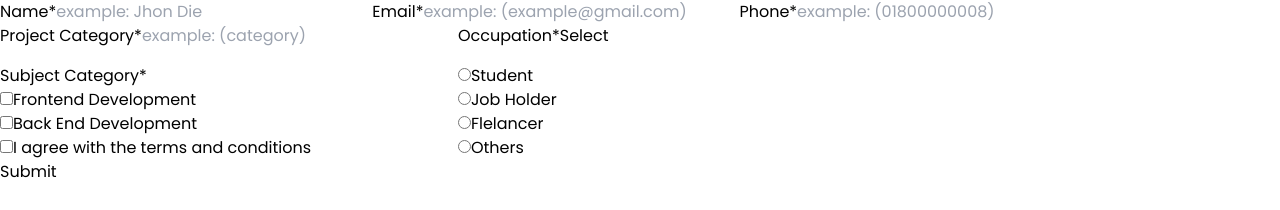
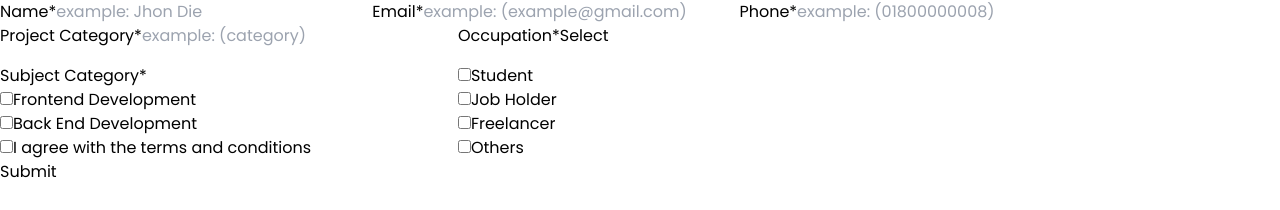
Before and after one commit to kaykobadyiasin/campaign-landing-page, a React (Vite) app: page / in a window 1280 px wide. Shown: the part 286-496 px from the top of the page. Built offline with nearby package versions, Linux system fonts and the light colour scheme; some icons are missing.

Commit message:
Occupation change checkbox

```diff
--- a/src/components/Form.jsx
+++ b/src/components/Form.jsx
@@ -29,33 +29,29 @@ const Form = ({ disabled }) => {
                                 <button disabled={disabled} className="dropbtn border px-3 py-2 h-12 border-slate-300 rounded-md text-lg shadow-sm flex items-center gap-2 w-full" type="button">Select <Icon icon="mingcute:down-fill" /></button>
 
                                 <div className="hidden z-10 shadow-lg w-48 bg-white rounded-lg dropdown-content">
-                                    <ul className="p-3 space-y-1 text-sm">
-                                        <li htmlFor="student-radio">
-                                            <div className="flex items-center p-2 rounded hover:bg-gray-100 dark:hover:bg-gray-600">
-
-                                                <input id="student-radio" disabled={disabled} type="radio" value="" name="default-radio" className="w-4 h-4 text-blue-600 bg-gray-100 border-gray-300" />
-                                                <label htmlFor="student-radio" disabled={disabled} className="w-full ml-2 text-md font-medium text-gray-900 rounded dark:text-gray-300">Student</label>
+                                    <ul className=" space-y-1 text-sm">
+                                        <li className="w-full border-b border-gray-200 sm:border-b-0 sm:border-r dark:border-gray-600">
+                                            <div className="flex items-center pl-3 bg-slate-50 ">
+                                                <input id="student-checkbox" disabled={disabled} type="checkbox" value="" className="w-5 h-5 text-blue-600 bg-gray-100 border-gray-300 rounded focus:outline-none dark:ring-offset-gray-700 dark:border-gray-500" />
+                                                <label htmlFor='student-checkbox' className="w-full py-3 ml-2 text-md font-medium text-gray-900 dark:text-gray-300">Student</label>
                                             </div>
                                         </li>
-                                        <li htmlFor="job-holder-radio">
-                                            <div className="flex items-center p-2 rounded hover:bg-gray-100 dark:hover:bg-gray-600">
-
-                                                <input id="job-holder-radio" type="radio" disabled={disabled} value="" name="default-radio" className="w-4 h-4 text-blue-600 bg-gray-100 border-gray-300" />
-                                                <label htmlFor="job-holder-radio" className="w-full ml-2 text-md font-medium text-gray-900 rounded dark:text-gray-300">Job Holder</label>
+                                        <li className="w-full border-b border-gray-200 sm:border-b-0 sm:border-r dark:border-gray-600">
+                                            <div className="flex items-center pl-3">
+                                                <input id="jobholder-checkbox" disabled={disabled} type="checkbox" value="" className="w-5 h-5 text-blue-600 bg-gray-100 border-gray-300 rounded focus:outline-none dark:ring-offset-gray-700 dark:border-gray-500" />
+                                                <label htmlFor='jobholder-checkbox' className="w-full py-3 ml-2 text-md font-medium text-gray-900 dark:text-gray-300">Job Holder</label>
                                             </div>
                                         </li>
-                                        <li htmlFor="freelancer-radio">
-                                            <div className="flex items-center p-2 rounded hover:bg-gray-100 dark:hover:bg-gray-600">
-
-                                                <input id="freelancer-radio" type="radio" disabled={disabled} value="" name="default-radio" className="w-4 h-4 text-blue-600 bg-gray-100 border-gray-300" />
-                                                <label htmlFor="freelancer-radio" className="w-full ml-2 text-md font-medium text-gray-900 rounded dark:text-gray-300">Flelancer</label>
+                                        <li className="w-full border-b border-gray-200 sm:border-b-0 sm:border-r dark:border-gray-600">
+                                            <div className="flex items-center pl-3 bg-slate-50">
+                                                <input id="frelancer-checkbox" disabled={disabled} type="checkbox" value="" className="w-5 h-5 text-blue-600 bg-gray-100 border-gray-300 rounded focus:outline-none dark:ring-offset-gray-700 dark:border-gray-500" />
+                                                <label htmlFor='frelancer-checkbox' className="w-full py-3 ml-2 text-md font-medium text-gray-900 dark:text-gray-300">Freelancer</label>
                                             </div>
                                         </li>
-                                        <li htmlFor="others-radio">
-                                            <div className="flex items-center p-2 rounded hover:bg-gray-100 dark:hover:bg-gray-600">
-
-                                                <input id="others-radio" type="radio" disabled={disabled} value="" name="default-radio" className="w-4 h-4 text-blue-600 bg-gray-100 border-gray-300" />
-                                                <label htmlFor="others-radio" className="w-full ml-2 text-md font-medium text-gray-900 rounded dark:text-gray-300">Others</label>
+                                        <li className="w-full border-b border-gray-200 sm:border-b-0 sm:border-r dark:border-gray-600">
+                                            <div className="flex items-center pl-3">
+                                                <input id="Other-checkbox" disabled={disabled} type="checkbox" value="" className="w-5 h-5 text-blue-600 bg-gray-100 border-gray-300 rounded focus:outline-none dark:ring-offset-gray-700 dark:border-gray-500" />
+                                                <label htmlFor='Other-checkbox' className="w-full py-3 ml-2 text-md font-medium text-gray-900 dark:text-gray-300">Others</label>
                                             </div>
                                         </li>
                                     </ul>
```
Also changed, not shown: src/App.jsx (deleted, +0 -13 lines).
